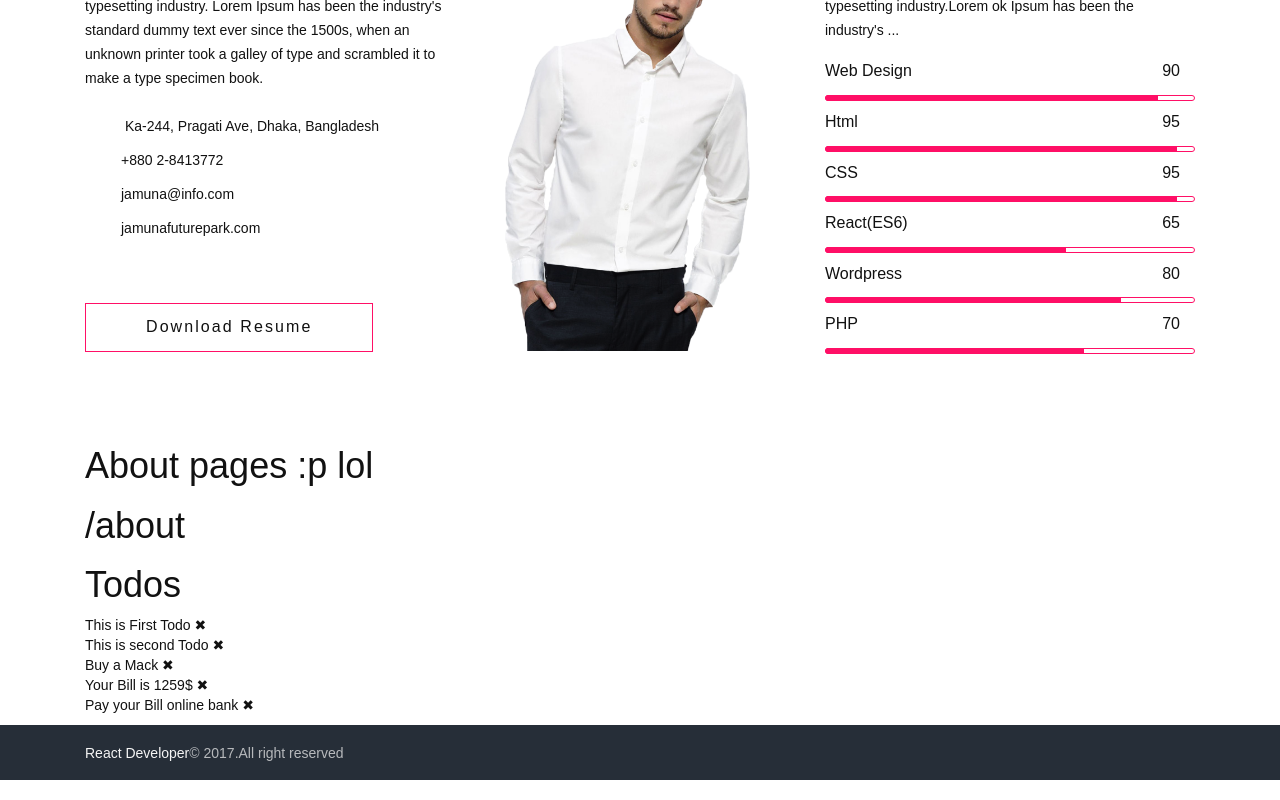
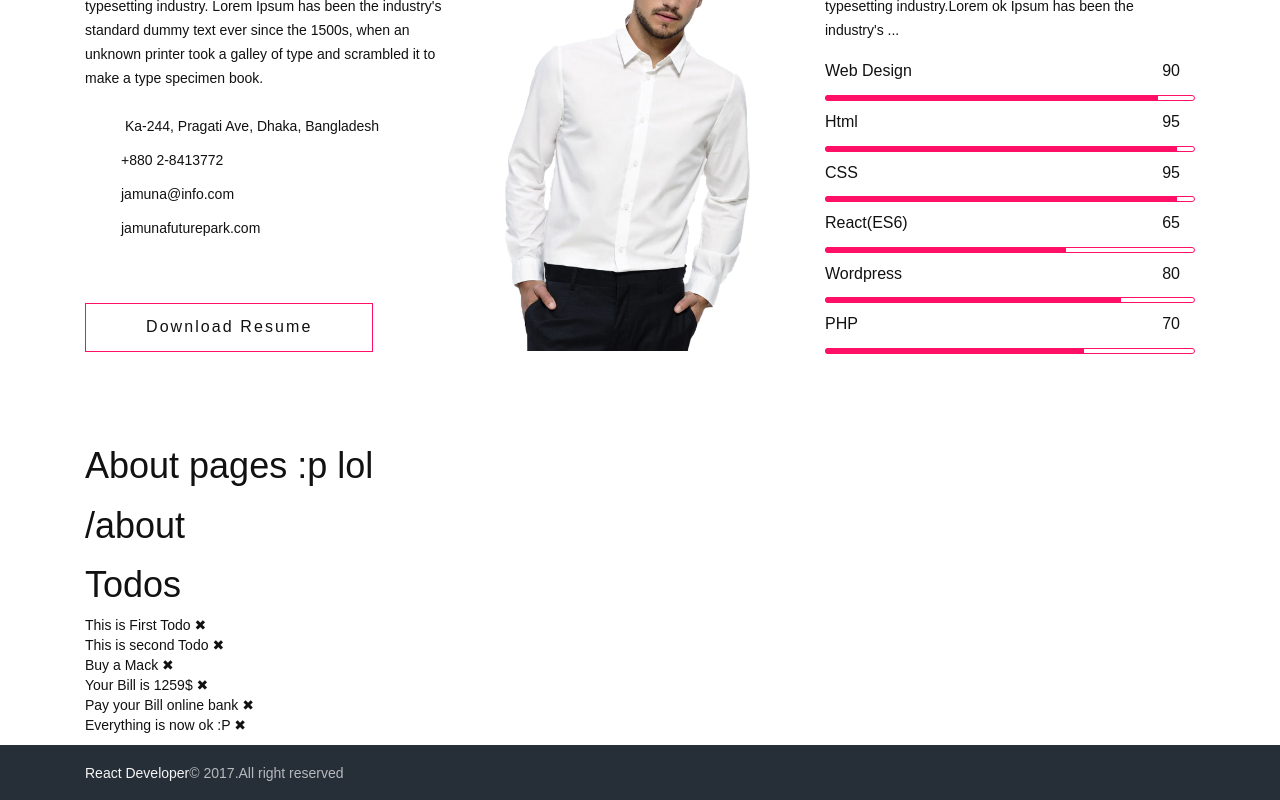
Before and after one commit to ashikjs/portfolio-website-by-react, a React (Create React App) app: page /about in a window 1280 px wide. Shown: the part 1087-1887 px from the top of the page. Built offline with nearby package versions, Linux system fonts and the light colour scheme; a web font is replaced by a local one.

Commit message:
now you can creact new todo by console...:)

```diff
--- a/src/components/about/todos.js
+++ b/src/components/about/todos.js
@@ -1,45 +1,28 @@
 import React from 'react';
 // import { Link } from 'react-router-dom'
 import Todo from "../todo"
+import TodoSotre from "../../store/todoesStore"
 
 export default class Todos extends React.Component {
 
     constructor() {
         super();
-        this.state ={
-            todos: [
-                {
-                    id:1001,
-                    text: "This is First Todo",
-                    complete: false
-                },
-                {
-                    id:1002,
-                    text: "This is second Todo ",
-                    complete: false
-                },
-                {
-                    id:1003,
-                    text: "Buy a Mack ",
-                    complete: false
-                },
-                {
-                    id:1004,
-                    text: "Your Bill is 1259$",
-                    complete: false
-                },
-                {
-                    id:1005,
-                    text: "Pay your Bill online bank ",
-                    complete: false
-                }
-            ]
-        }
+        this.state = {
+            todos: TodoSotre.getAll()
+        };
+    }
+
+    componentWillMount() {
+        TodoSotre.on("change", () => {
+            this.setState({
+                todos: TodoSotre.getAll(),
+            });
+        })
     }
 
     render() {
         const {todos} = this.state;
-        const TodoComponents = todos.map((todo) =>{
+        const TodoComponents = todos.map((todo) => {
             return <Todo key={todo.id} {...todo} />;
         });
         return (
--- /dev/null
+++ b/src/store/todoesStore.js
@@ -0,0 +1,55 @@
+import {EventEmitter} from "events";
+class TodoStore extends EventEmitter {
+    constructor() {
+        super();
+        this.todos = [
+            {
+                id:1001,
+                text: "This is First Todo",
+                complete: false
+            },
+            {
+                id:1002,
+                text: "This is second Todo ",
+                complete: false
+            },
+            {
+                id:1003,
+                text: "Buy a Mack ",
+                complete: false
+            },
+            {
+                id:1004,
+                text: "Your Bill is 1259$",
+                complete: false
+            },
+            {
+                id:1005,
+                text: "Pay your Bill online bank ",
+                complete: false
+            },
+            {
+                id:1006,
+                text: "Everything is now ok :P ",
+                complete: false
+            },
+        ]
+    }
+    getAll(){
+        return this.todos;
+    }
+    createTodo(text){
+       const  id= Date.now();
+       this.todos.push({
+           id,
+           text,
+           complete: false,
+       });
+       this.emit("change");
+    }
+
+}
+
+const todoStore = new TodoStore;
+window.todoStore = todoStore;
+export default todoStore;
```
